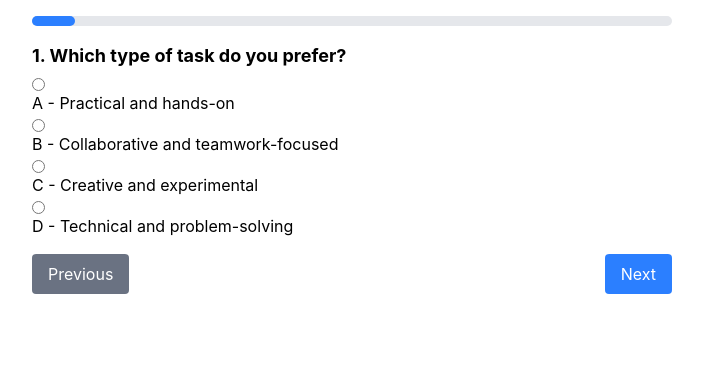
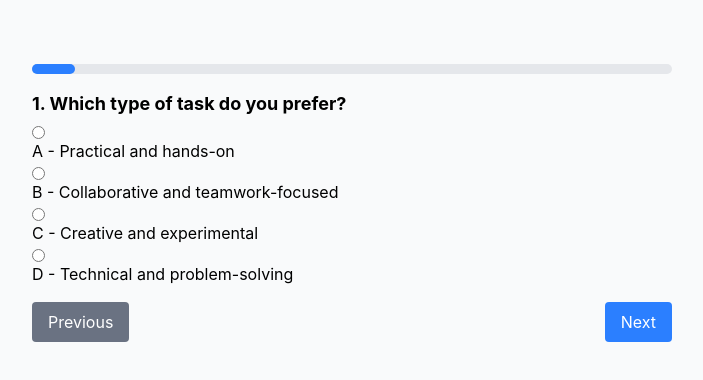
Before and after one commit to erdie/persona-quiz, a Nuxt app: page / in a window 1280 px wide. Shown: the top 380 px of the page, without its empty margins (288-991 px from the left). Built offline with nearby package versions, Linux system fonts and the light colour scheme.

Commit message:
feat(app.vue): wrap NuxtPage component with a styled div for improved layout

```diff
--- a/app.vue
+++ b/app.vue
@@ -1,3 +1,5 @@
 <template>
-  <NuxtPage />
+  <div class="min-h-screen bg-gray-50 py-12 px-4 sm:px-6 lg:px-8">
+    <NuxtPage />
+  </div>
 </template>
```
